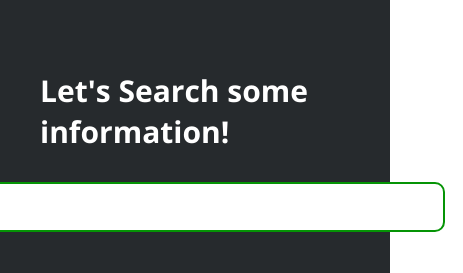
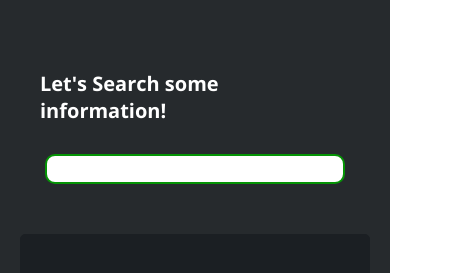
Before and after one commit to lustojc/spring-react, a React (Create React App) app: page / in a window 390 px wide. Shown: the part 767-1040 px from the top of the page, 463 px wide, since content can reach past the window. Built offline with nearby package versions, Linux system fonts and the light colour scheme.

Commit message:
Added adaptive design

```diff
--- a/src/components/Accordion/Accordion.css
+++ b/src/components/Accordion/Accordion.css
@@ -67,3 +67,13 @@ a:hover {
   margin: 10px 0;
   font-size: 28px;
 }
+
+@media screen and (max-width: 550px) {
+  .accordion__title {
+    font-size: 25px;
+  }
+
+  .accordion__text {
+    font-size: 18px;
+  }
+}
--- a/src/components/Cards/cards.css
+++ b/src/components/Cards/cards.css
@@ -39,3 +39,9 @@
   color: #bbbcbe;
   font-size: 18px;
 }
+
+@media screen and (max-width: 800px) {
+  .card-item {
+    width: 100%;
+  }
+}
--- a/src/components/UI/input.css
+++ b/src/components/UI/input.css
@@ -20,3 +20,14 @@
   outline: none;
   font-size: 20px;
 }
+
+@media screen and (max-width: 550px) {
+  .input-wrapper input {
+    width: 300px;
+    height: 30px;
+    font-size: 15px;
+  }
+  .input-wrapper h3 {
+    font-size: 20px;
+  }
+}
```
